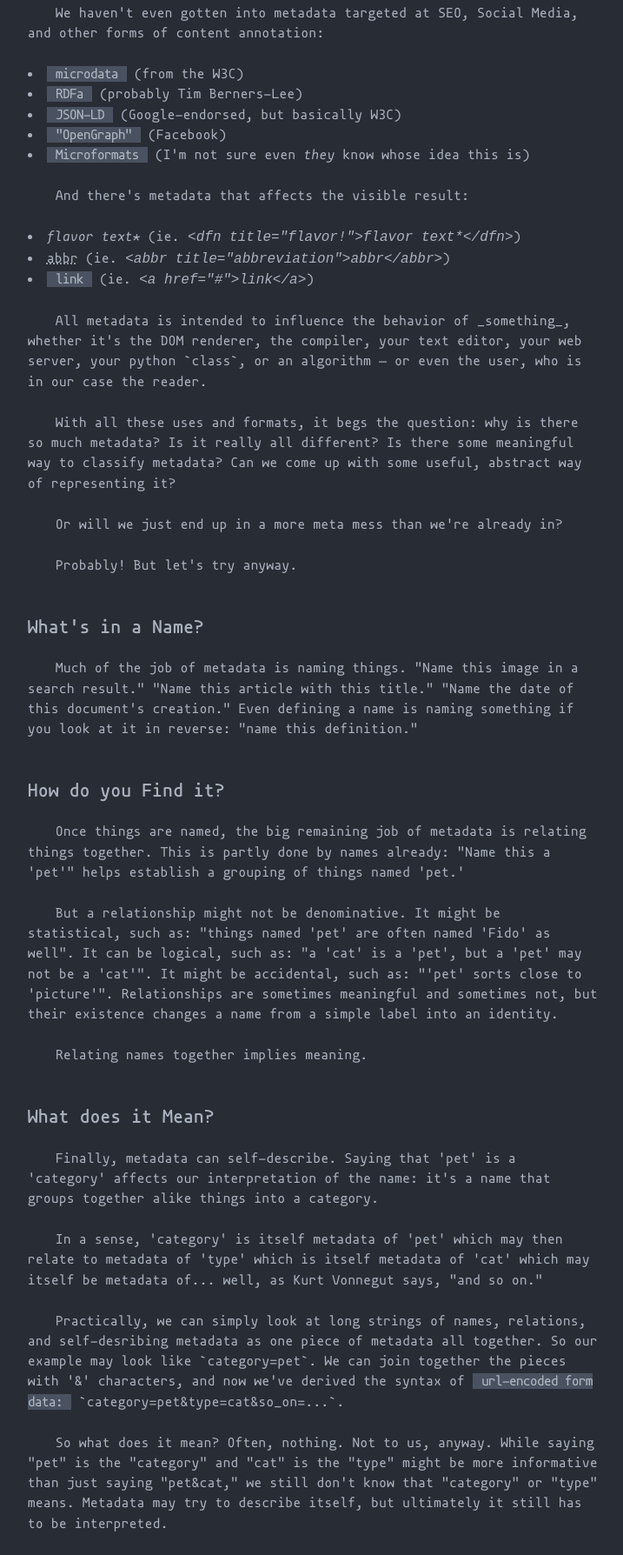
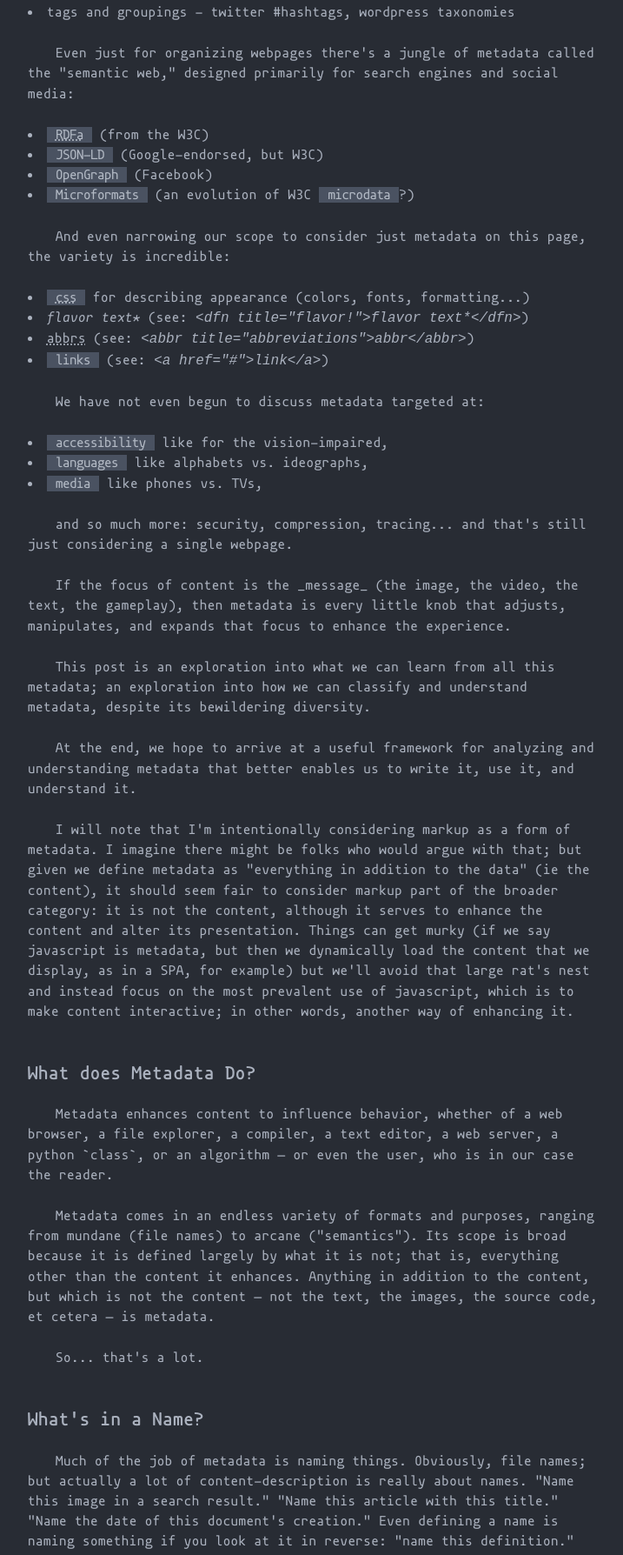
Before and after one commit to fluffywaffles/fluffywaffles, a website: page src/pug/words/code/20210131.pug in a window 1280 px wide. Shown: the part 452-2240 px from the top of the page at 87% size, without its empty margins (278-995 px from the left). Drawn offline with nearby package versions, Linux system fonts and the light colour scheme; files that its build step writes are made by us from their sources.

Commit message:
wip+Content: more on metadata, still not coming together though...

```diff
--- a/src/pug/words/code/20210131.pug
+++ b/src/pug/words/code/20210131.pug
@@ -4,94 +4,139 @@ include /blog-mixins
   main
     header
       +nav()(index, horizontal)
-      h1 Metadata, Markup, Sigils and Tags, oh my!
+      h1 Ramblings on Metadata
     section#content
       section
         p
-          a(href="https://medium.com/@HeathEvans/content-is-king-essay-by-bill-gates-1996-df74552f80d9").
-            Content may be king
-          | , but metadata is everywhere. More often than not, it's right
-          | on top of the content, invisible to anyone but she who clicks
-          | "view source". For example:
+          | All modern content, from text to source code to images to
+          | webpages to videos and games, is rich with metadata that
+          | enhances it. Often, metadata lives right on top of content,
+          | invisible to anyone but she who clicks "view source". For
+          | example:
           li.
             semantic or presentational metadata - broadly, "markup" (HTML)
           li.
+            presentational metadata - color palettes, stylesheets (CSS)
+          li.
+            file metadata - name, path, extension (.html), modified-time
+          li.
             preprocessor or compiler directives - C #include, Rust \#[cfg]
           li.
-            configuration - [toml], .. rst, --- # yaml, { "type": "json" }
-          li.
-            names and places - for example, this document is 20210131.html
+            configuration - [toml], .. rst, --- # yaml, "json"
           li.
             decorators or annotations - as in @java, @python, @typescript
           li.
             tags and groupings - twitter #hashtags, wordpress taxonomies
         p
-          | We haven't even gotten into metadata targeted at SEO, Social
-          | Media, and other forms of content annotation:
+          | Even just for organizing webpages there's a jungle of metadata
+          | called the "semantic web," designed primarily for search
+          | engines and social media:
           li
-            a(href="https://www.w3.org/TR/microdata/") microdata
+            a(href="https://rdfa.info/")
+              abbr(title="resource description framework in attributes")
+                | RDFa
             |
             | (from the W3C)
           li
-            a(href="https://rdfa.info/") RDFa
-            |
-            | (probably Tim Berners-Lee)
-          li
             a(href="https://json-ld.org/") JSON-LD
             |
-            | (Google-endorsed, but basically W3C)
+            | (Google-endorsed, but W3C)
           li
-            a(href="https://developers.facebook.com/docs/sharing/webmasters") "OpenGraph"
+            a(href="https://developers.facebook.com/docs/sharing/webmasters").
+              OpenGraph
             |
             | (Facebook)
           li
             a(href="http://microformats.org/wiki/about") Microformats
             |
-            | (I'm not sure even #[i they] know whose idea this is)
+            | (an evolution of W3C
+            | #[a(href="https://www.w3.org/TR/microdata/") microdata]?)
         p
-          | And there's metadata that affects the visible result:
+          | And even narrowing our scope to consider just metadata on this
+          | page, the variety is incredible:
+          li
+            a(href="/styles/main.css")
+              abbr(title="cascading style sheets") css
+            |
+            | for describing appearance (colors, fonts, formatting...)
           li
             | <dfn title="flavor!">flavor text*</dfn>
             |
-            | (ie.
+            | (see:
             code: i= ' <dfn title="flavor!">flavor text*</dfn>'
             | )
           li
-            abbr(title="abbreviations") abbr
+            abbr(title="abbreviations") abbrs
             |
-            | (ie.
-            code: i= ' <abbr title="abbreviation">abbr</abbr>'
+            | (see:
+            code: i= ' <abbr title="abbreviations">abbr</abbr>'
             | )
           li
-            a(href="#") link
+            a(href="#") links
             |
-            | (ie.
+            | (see:
             code: i= ' <a href="#">link</a>'
             | )
         p
-          | All metadata is intended to influence the behavior of
-          | _something_, whether it's the DOM renderer, the compiler, your
-          | text editor, your web server, your python `class`, or an
-          | algorithm &mdash; or even the user, who is in our case the
-          | reader.
+          | We have not even begun to discuss metadata targeted at:
+          li #[a(href="https://developer.mozilla.org/en-US/docs/Learn/Accessibility/WAI-ARIA_basics") accessibility] like for the vision-impaired,
+          li #[a(href="https://www.w3.org/International/questions/qa-html-language-declarations") languages]  like alphabets vs. ideographs,
+          li #[a(href="https://developer.mozilla.org/en-US/docs/Web/CSS/@media") media] like phones vs. TVs,
         p
-          | With all these uses and formats, it begs the question: why is
-          | there so much metadata? Is it really all different? Is there
-          | some meaningful way to classify metadata? Can we come up with
-          | some useful, abstract way of representing it?
+          | and so much more: security, compression, tracing... and that's
+          | still just considering a single webpage.
         p
-          | Or will we just end up in a more meta mess than we're already
-          | in?
+          | If the focus of content is the _message_ (the image, the
+          | video, the text, the gameplay), then metadata is every little
+          | knob that adjusts, manipulates, and expands that focus to
+          | enhance the experience.
         p
-          | Probably! But let's try anyway.
+          | This post is an exploration into what we can learn from all
+          | this metadata; an exploration into how we can classify and
+          | understand metadata, despite its bewildering diversity.
+        p
+          | At the end, we hope to arrive at a useful framework for
+          | analyzing and understanding metadata that better enables us to
+          | write it, use it, and understand it.
+        p
+          | I will note that I'm intentionally considering markup
+          | as a form of metadata. I imagine there might be folks who
+          | would argue with that; but given we define metadata as
+          | "everything in addition to the data" (ie the content), it
+          | should seem fair to consider markup part of the broader
+          | category: it is not the content, although it serves to enhance
+          | the content and alter its presentation. Things can get murky
+          | (if we say javascript is metadata, but then we dynamically
+          | load the content that we display, as in a SPA, for example)
+          | but we'll avoid that large rat's nest and instead focus on the
+          | most prevalent use of javascript, which is to make content
+          | interactive; in other words, another way of enhancing it.
+      section
+        h2 What does Metadata Do?
+        p
+          | Metadata enhances content to influence behavior, whether of a
+          | web browser, a file explorer, a compiler, a text editor, a web
+          | server, a python `class`, or an algorithm — or even the user,
+          | who is in our case the reader.
+        p
+          | Metadata comes in an endless variety of formats and purposes,
+          | ranging from mundane (file names) to arcane ("semantics"). Its
+          | scope is broad because it is defined largely by what it is
+          | not; that is, everything other than the content it enhances.
+          | Anything in addition to the content, but which is not the
+          | content — not the text, the images, the source code, et cetera
+          | — is metadata.
+        p
+          | So... that's a lot.
       section
         h2 What's in a Name?
         p
-          | Much of the job of metadata is naming things. "Name this image
-          | in a search result." "Name this article with this title."
-          | "Name the date of this document's creation." Even defining a
-          | name is naming something if you look at it in reverse: "name
-          | this definition."
+          | Much of the job of metadata is naming things. Obviously, file
+          | names; but actually a lot of content-description is really
+          | about names. "Name this image in a search result." "Name this
+          | article with this title." "Name the date of this document's
+          | creation." Even defining a name is naming something if you
+          | look at it in reverse: "name this definition."
       section
         h2 How do you Find it?
         p
@@ -117,10 +162,15 @@ include /blog-mixins
           | 'category' affects our interpretation of the name: it's a name
           | that groups together alike things into a category.
         p
-          | In a sense, 'category' is itself metadata of 'pet' which may
-          | then relate to metadata of 'type' which is itself metadata of
-          | 'cat' which may itself be metadata of... well, as Kurt
-          | Vonnegut says, "and so on."
+          | In a sense, 'category' is itself metadata about 'pet': it
+          | names the metadata that names the content. A 'category' may
+          | then relate to metadata called 'type', which is a name for
+          | metadata about the content that names it a 'cat', and so we
+          | have some content described as 'pet cat' now, where 'pet' is
+          | described as the 'category' and 'cat' is described as the
+          | 'type' and the 'category' changes what possible values a
+          | 'type' may have and... well, as Kurt Vonnegut says, "and so
+          | on."
         p
           | Practically, we can simply look at long strings of names,
           | relations, and self-desribing metadata as one piece of
@@ -133,12 +183,12 @@ include /blog-mixins
           |
           | `category=pet&type=cat&so_on=...`.
         p
-          | So what does it mean? Often, nothing. Not to us, anyway. While
+          | What does all this metadata mean? Well... that depends. While
           | saying "pet" is the "category" and "cat" is the "type" might
-          | be more informative than just saying "pet&cat," we still don't
-          | know that "category" or "type" means. Metadata may try to
-          | describe itself, but ultimately it still has to be
-          | interpreted.
+          | be more informative than just saying "pet cat," words like
+          | "category" and "type" have a lot less intrinsic meaning.
+          | Metadata may attempt to self-describe, but it ultimately must
+          | be interpreted in order to be understood.
         p
           | In other words: all metadata has an _audience_.
         p
```
